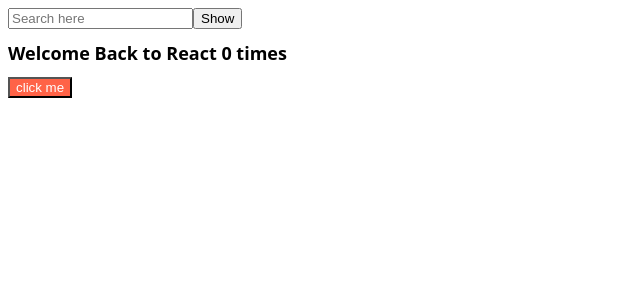
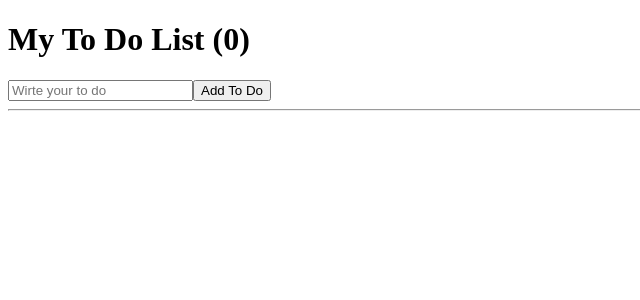
Before and after one commit to anansu/react-for-beginners, a React (Create React App) app: page / in a window 1280 px wide. Shown: the top 300 px of the page, without its empty margins (0-640 px from the left). Built offline with nearby package versions, Linux system fonts and the light colour scheme.

Commit message:
Update App.js

```diff
--- a/src/App.js
+++ b/src/App.js
@@ -1,59 +1,136 @@
-import Button from "./Button";
-import styles from "./App.module.css";
 import { useState, useEffect } from "react";
 
-function Hello() {
-  useEffect(() => console.log("I am here") ,[])
-  return <h1>Hello</h1>
+function App() {
+  const [inputValue, setInputValue] = useState("");
+  const [toDoArray, setToDoArray] = useState([]);
+
+  const handleChange = (event) => setInputValue(event.target.value);
+
+  // 참고로... 화살표 함수랑 그냥 함수의 차이는 binding 되는 this가 다르다
+  // 실행 컨텍스트가 다른건데 그냥 그런게 있는갑다...하고 지나가자.
+  // 설명은 봤지만 와닿지가 않음. arrow function으로
+  // const 함수명 = () => {내용} 혹은
+  // const 함수명 = () => 내용; 로 쓴다는 것만 이해하자
+
+  const handleSubmit = (event) => {
+    event.preventDefault();
+    if (inputValue === "") {
+      return;
+    }
+      setToDoArray(currentArray => [inputValue, ...currentArray]);
+      // 아래 코드랑 역할은 똑같다.
+      // setToDoArray(function(currentArray) {
+      //   return [inputValue, ...currentArray]
+      // })
+      setInputValue("");
+  };
+
+  // setState로 state를 수정할 때, 특히 배열을 수정할 때 주의해라.
+  // 기본적으로 state에 "변화"를 일으키는 것은 허용하지 않음. 아예 해당 값을 다른 값으로 "교체"하는 것이
+  // 허용되는 것으로 지금 내 이해수준에선 받아들여진다.
+  // state를 수정하는 함수를 쓸 때는 2가지 옵션이 있음.
+  // 1. setState(값) : 이런 식으로 하면 해당 state를 그냥 값 으로 설정해버린다.
+  // 2. setState(함수) : 함수를 보낼 때, react.js는 함수의 첫번째 arg로 현재의 state를 보낸다.
+  // 이 setState함수의 첫 arg에서 받은 state를 갖고 새로운 state를 만들든 계산하든 하는거임.
+
+  useEffect(() => console.log(toDoArray)
+  ,[toDoArray]);
+
+  return (
+    <div>
+      <h1>My To Do List ({toDoArray.length})</h1>
+      <form onSubmit={handleSubmit}>
+        <input
+          onChange={handleChange}
+          type="text"
+          placeholder="Wirte your to do"
+          value={inputValue} />
+
+        <button>
+          Add To Do
+        </button>
+
+      </form>
+      <hr />
+      <ul>
+        {toDoArray.map((item, index, arr) => <li key={index}>{item}</li>)}
+      </ul>
+    </div>
+    );
 }
-
-function App() {
-  const [counter, setCounter] = useState(0);
-  const [keyword, setKeyword] = useState("");
-  const [showing, setShowing] = useState(false);
-  const handleShowing = () => setShowing(current => !current);
 
 
 
-  function handleSearch(event) {
-    setKeyword(event.target.value);
-  }
+// import Button from "./Button";
+// import styles from "./App.module.css";
+// import { useState, useEffect } from "react";
 
-  const handleCounter = () => setCounter(current => current + 1);
+// // function Hello() {
+// //   useEffect(() => {console.log("created");
+// //   return () => console.log("destroyed");}, []);
+// //   return <h1>Hello</h1>
+// // }
 
-  useEffect(() => {
-    console.log("I run only once");
-  },[]);
+// function Hello() {
+//   useEffect(function () {
+//     console.log("created");
+//     return function () {console.log("destroyed")};
+//   } , []);
+//   return <h1>Hello</h1>
+// }
+// // 컴포넌트가 destroyed 될 때 뭔가 할 수 있게 해주는게 clean up function
+// // 뭐 분석 이벤트를 보낸다든가 등. 그냥 애초에 useEffect가 function을 부르는데
+// // 그 안에다가 function을 한번 더 넣어두는 거임.
+// // 익명의 function인데 () => {} 로 하는거나, function () {}로 하는거나 같다.
 
-  useEffect(() => {
-    if (keyword !== "" && keyword.length > 5) {
-      console.log(`I run when 'keyword' changes`)
-    };
-  },[keyword]);
 
-  useEffect(() => {
-    console.log("I run 'counter' changes")
-  },[counter]);
-  // useEffect를 활용하면 두개의 인자를 받아서 (1) 첫번째 인자는 실행할 함수
-  // (2) 어디에 dependency를 가져서 변화할 때마다 실행될지 를 세세하게 설정할 수 있다.
-  // react는 state가 변화할 때 컴포넌트를 재실행시키는게 기본인데, 그걸 세부적으로 조정할 수 있게 되는 것
+// function App() {
+//   const [counter, setCounter] = useState(0);
+//   const [keyword, setKeyword] = useState("");
+//   const [showing, setShowing] = useState(false);
+//   const handleShowing = () => setShowing(current => !current);
 
-  return (
-    <div>
-      <input
-        value={keyword}
-        onChange={handleSearch}
-        type="text"
-        placeholder="Search here">
-      </input>
 
-      <button onClick={handleShowing}>{showing ? "Hide" : "Show" }</button>
-      {showing ? <Hello></Hello> : null}
 
-      <h1 className={styles.title}>Welcome Back to React {counter} times</h1>
-      <Button onClickProp={handleCounter} textProp="click me"></Button>
-    </div>
-  );
-}
+//   function handleSearch(event) {
+//     setKeyword(event.target.value);
+//   }
+
+//   const handleCounter = () => setCounter(current => current + 1);
+
+//   useEffect(() => {
+//     console.log("I run only once");
+//   },[]);
+
+//   useEffect(() => {
+//     if (keyword !== "" && keyword.length > 5) {
+//       console.log(`I run when 'keyword' changes`)
+//     };
+//   },[keyword]);
+
+//   useEffect(() => {
+//     console.log("I run 'counter' changes")
+//   },[counter]);
+//   // useEffect를 활용하면 두개의 인자를 받아서 (1) 첫번째 인자는 실행할 함수
+//   // (2) 어디에 dependency를 가져서 변화할 때마다 실행될지 를 세세하게 설정할 수 있다.
+//   // react는 state가 변화할 때 컴포넌트를 재실행시키는게 기본인데, 그걸 세부적으로 조정할 수 있게 되는 것
+
+//   return (
+//     <div>
+//       <input
+//         value={keyword}
+//         onChange={handleSearch}
+//         type="text"
+//         placeholder="Search here">
+//       </input>
+
+//       <button onClick={handleShowing}>{showing ? "Hide" : "Show" }</button>
+//       {showing ? <Hello></Hello> : null}
+
+//       <h1 className={styles.title}>Welcome Back to React {counter} times</h1>
+//       <Button onClickProp={handleCounter} textProp="click me"></Button>
+//     </div>
+//   );
+// }
 
 export default App;
```
